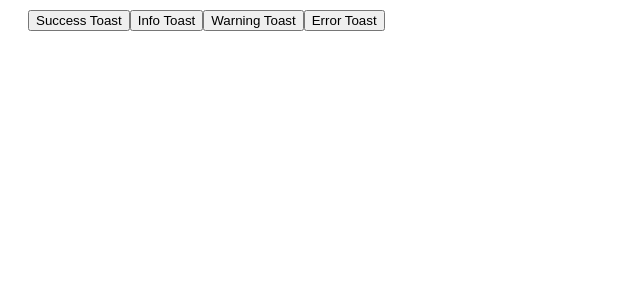
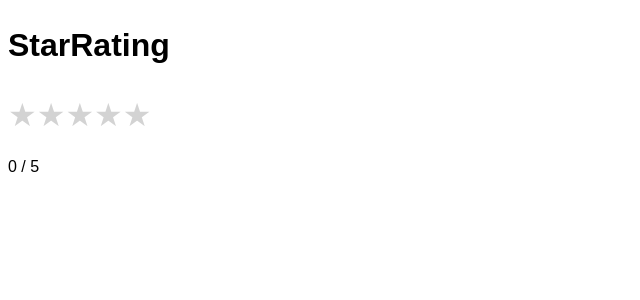
Before and after one commit to Sanyam-Jain16/machine-coding-apps, a React (Vite) app: page / in a window 1280 px wide. Shown: the top 300 px of the page, without its empty margins (0-640 px from the left). Built offline with nearby package versions, Linux system fonts and the light colour scheme.

Commit message:
star rating update

```diff
--- a/src/App.css
+++ b/src/App.css
@@ -62,14 +62,6 @@
 .result:hover {
   background-color: beige;
   cursor: pointer;
-}
-
-/* start rating */
-
-.star-rating {
-  .gold {
-    color: gold;
-  }
 }
 
 /* Otp */
--- a/src/App.jsx
+++ b/src/App.jsx
@@ -1,6 +1,6 @@
 import "./App.css";
 // import FileUploader from "./Components/FileUploader/FileUploader";
-import ToastContainer from "./Components/ToastNotification/ToastContainer";
+// import ToastContainer from "./Components/ToastNotification/ToastContainer";
 // import ImageCarousel from "./Components/ImageCarousel/ImageCarousel";
 // import Traffic from "./Components/TraffiLight/Traffic";
 // import Stepper from "./Components/ReactStepper/Stepper";
@@ -13,20 +13,20 @@ import ToastContainer from "./Components/ToastNotification/ToastContainer";
 // import FileExplorer from "./Components/FileExplorer";
 // import Otp from "./Components/OTP/Otp";
 // import ProgressBar from "./Components/ProgressBar";
-// import StarRating from "./Components/StarRating/StarRating";
+import StarRating from "./Components/StarRating/StarRating";
 // import Pagination from "./Components/Pagination";
 // import TabForm from "./Components/TabFormComponent/TabForm";
 
 function App() {
   return (
     <div className="app">
-      {/* <FileExplorer />
-      <ProgressBar />
-      <AutoComplete />
-      <StarRating starCount={10} />
-      <Otp />
-      <Pagination />
-      <TabForm /> */}
+      {/* <FileExplorer /> */}
+      {/* <ProgressBar /> */}
+      {/* <AutoComplete /> */}
+      <StarRating starCount={5} />
+      {/* <Otp /> */}
+      {/* <Pagination /> */}
+      {/* <TabForm />  */}
       {/* // Turn off the strict mode for the infinite scroll to work properly */}
       {/* <InfiniteScroll /> */}
       {/* <DayView /> */}
@@ -41,7 +41,7 @@ function App() {
       {/* <Traffic /> */}
       {/* <ImageCarousel /> */}
       {/* <FileUploader /> */}
-      <ToastContainer />
+      {/* <ToastContainer /> */}
     </div>
   );
 }
--- a/src/Components/StarRating/StarRating.jsx
+++ b/src/Components/StarRating/StarRating.jsx
@@ -1,22 +1,40 @@
-import React, { useState } from "react";
+import { useState } from "react";
+import "./star-rating.css";
 
 const StarRating = ({ starCount = 5 }) => {
-  const [startValue, setStarValue] = useState(0);
+  const [starValue, setStarValue] = useState(0);
   const [hoverValue, setHoverValue] = useState(0);
+
+  const handleClick = (e, index) => {
+    const { left, width } = e.target.getBoundingClientRect();
+    console.log(left);
+    console.log(width);
+    console.log(e.clientX);
+    const clickX = e.clientX - left;
+
+    // if clicked in first half -> 0.5 star, else full star
+    const newValue = clickX < width / 2 ? index + 0.5 : index + 1;
+    setStarValue(newValue);
+  };
+
+  const getStarClass = (index) => {
+    const value = hoverValue || starValue;
+
+    if (value >= index + 1) return "full"; // full star
+    if (value >= index + 0.5) return "half"; // half star
+    return "empty"; // empty star
+  };
+
   return (
     <>
       <h1>StarRating</h1>
-      <div className="star-rating">
+      <div>
         {new Array(starCount).fill(0).map((_value, index) => (
           <span
             style={{ cursor: "pointer" }}
             key={index}
-            className={
-              (hoverValue === 0 && index < startValue) || index < hoverValue
-                ? "gold"
-                : ""
-            }
-            onClick={() => setStarValue(index + 1)}
+            className={`star ${getStarClass(index)}`}
+            onClick={(e) => handleClick(e, index)}
             onMouseEnter={() => setHoverValue(index + 1)}
             onMouseLeave={() => setHoverValue(0)}
           >
@@ -24,6 +42,9 @@ const StarRating = ({ starCount = 5 }) => {
           </span>
         ))}
       </div>
+      <p>
+        {starValue} / {starCount}
+      </p>
     </>
   );
 };
--- /dev/null
+++ b/src/Components/StarRating/star-rating.css
@@ -0,0 +1,26 @@
+.star {
+    font-size: 2rem;
+    cursor: pointer;
+    color: lightgray;
+    /* empty */
+    position: relative;
+    display: inline-block;
+}
+
+.star.full {
+    color: gold;
+}
+
+.star.half {
+    color: lightgray;
+    /* base is empty */
+}
+
+.star.half::before {
+    content: "★";
+    color: gold;
+    position: absolute;
+    left: 0;
+    width: 50%;
+    overflow: hidden;
+}
```
